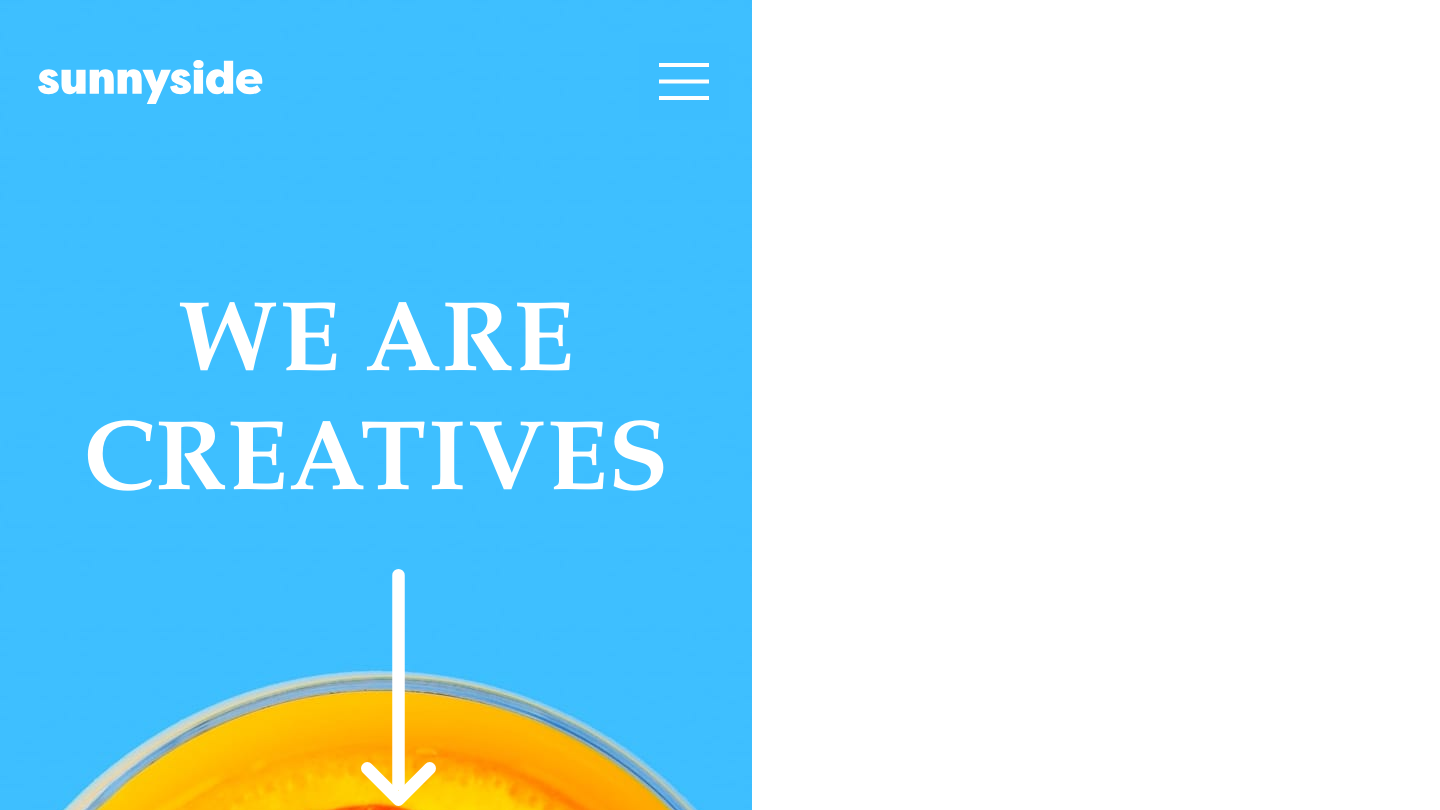
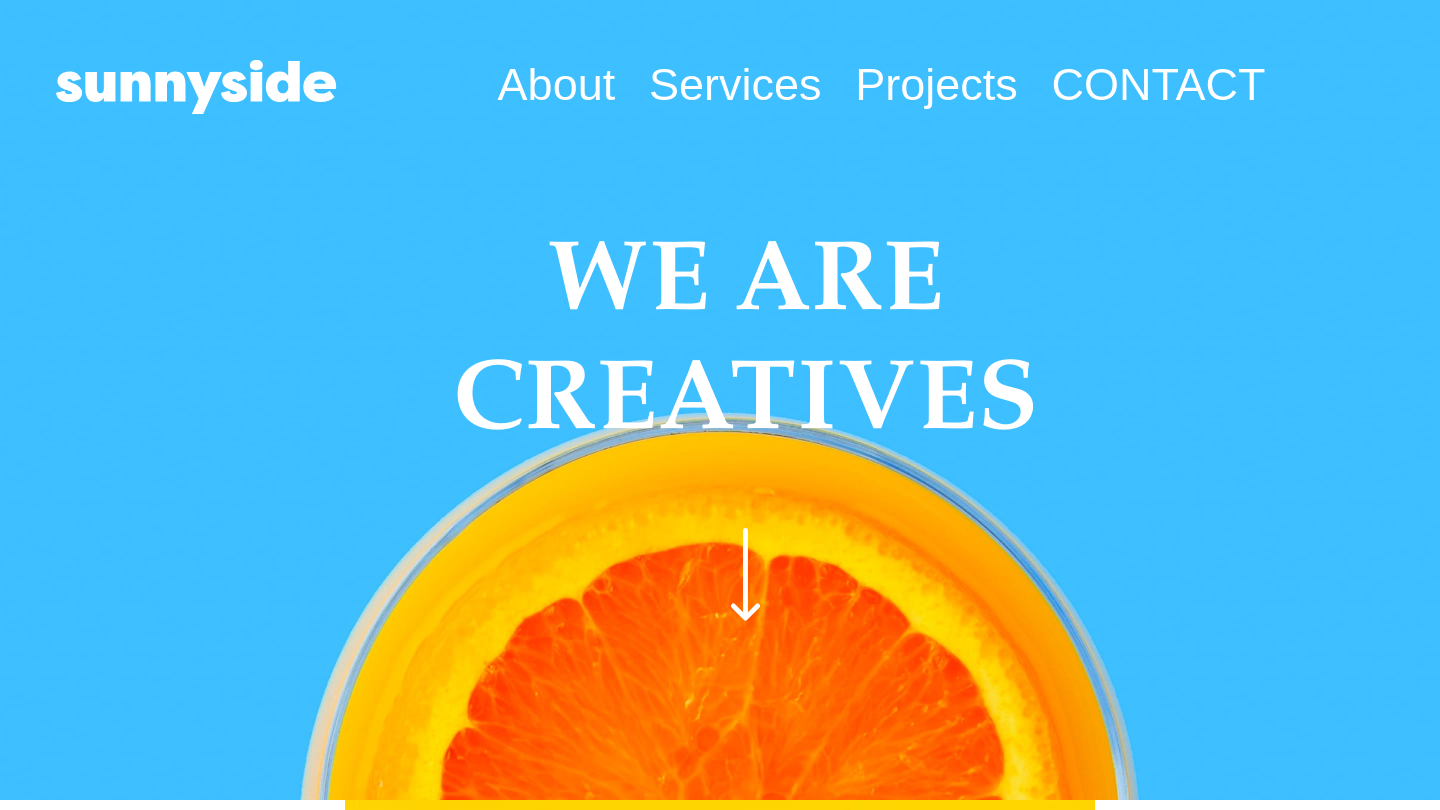
Before and after one commit to SapinSobre/sunny-side-agency, a website: page index.html in a window 1280 px wide. Shown: the top 810 px of the page, 1440 px wide, since content can reach past the window. Drawn offline with Linux system fonts and the light colour scheme.

Commit message:
desktop header

```diff
--- a/style.css
+++ b/style.css
@@ -3,6 +3,25 @@
 /*photography text*/
 /*footer*/
 /*--------------------Neutral----------------------------*/
+@media only screen and (min-width: 376px) and (max-width: 1600px) {
+  body {
+    width: 1440px;
+    height: auto;
+  }
+  body .main {
+    width: 100%;
+    height: auto;
+  }
+  body .main .header {
+    height: auto;
+  }
+  body .main .header .header_nav .header_nav_hamburgerIcon {
+    background-color: red;
+  }
+  body .main .header .header_nav .header_nav_list {
+    width: 50%;
+  }
+}
 body {
   margin: 0;
   padding: 0;
@@ -27,10 +46,10 @@ body .main .header {
   display: grid;
   grid-template-rows: 30% 70%;
   grid-template-columns: 100%;
-  grid-template-areas: "logo" "navbar";
+  grid-template-areas: "logobar" "navbar";
 }
 body .main .header .header_logo {
-  grid-area: logo;
+  grid-area: logobar;
   position: relative;
   width: 30%;
   padding: 60px 0 0 5%;
@@ -75,7 +94,6 @@ body .main .header .header_nav .header_nav_list {
   margin: -80px 6% 33% 10%;
   background-color: #fffbfb;
   opacity: 1;
-  color: #5a636c;
   text-transform: capitalize;
   text-align: center;
   position: absolute;
@@ -89,8 +107,8 @@ body .main .header .header_nav .header_nav_list .header_nav_list_link {
   list-style-type: none;
   text-transform: capitalize;
 }
-body .main .header .header_nav .header_nav_list .header_nav_list_link .header_nav_list_link_a .header_nav_list_link_a_p {
-  color: #5a636c;
+body .main .header .header_nav .header_nav_list .header_nav_list_link .header_nav_list_link_a {
+  color: red;
 }
 body .main .header .header_nav .header_nav_list .header_nav_list_link:nth-child(1) .header_nav_list_link_a {
   text-decoration: none;
@@ -104,11 +122,13 @@ body .main .header .header_nav .header_nav_list .header_nav_list_link:nth-child(
 body .main .header .header_nav .header_nav_list .header_nav_list_link:nth-child(4) .header_nav_list_link_a {
   text-decoration: none;
 }
-body .main .header .header_nav .header_nav_list .header_nav_list_link:nth-child(4) .header_nav_list_link_a .header_nav_list_link_a_p {
-  text-transform: uppercase;
+body .main .header .header_nav .header_nav_list .header_nav_list_link:nth-child(4) .header_nav_list_link_a:hover > .header_nav_list_link_a_p {
   padding: 25px 30px 25px 30px;
   background-color: #fad400;
   border-radius: 50%;
+}
+body .main .header .header_nav .header_nav_list .header_nav_list_link:nth-child(4) .header_nav_list_link_a .header_nav_list_link_a_p {
+  text-transform: uppercase;
 }
 body .main .header .header_nav .header_nav_text {
   grid-area: navList;
@@ -121,7 +141,6 @@ body .main .header .header_nav .header_nav_text {
 }
 body .main .header .header_nav .header_nav_text .header_nav_text_slogan {
   grid-area: slogan;
-  stroke: 1px solid red;
   text-transform: uppercase;
   font-size: 5.5em;
   color: white;
@@ -287,5 +306,60 @@ body .main .footer .footer_copyright .footer_copyright_iconmenu {
   padding-bottom: 200px;
   margin-top: -50px;
 }
+@media only screen and (min-width: 376px) and (max-width: 1600px) {
+  body {
+    width: 1440px;
+    height: auto;
+  }
+  body .main {
+    width: 100%;
+    height: auto;
+  }
+  body .main .header {
+    width: 100%;
+    background-image: url("./images/desktop/image-header.jpg");
+    background-size: 100% auto;
+    height: 800px;
+    grid-template-rows: 100%;
+    grid-template-columns: 30% 70%;
+    grid-template-areas: "logobar navbar";
+  }
+  body .main .header .header_logo {
+    width: 65%;
+    margin-left: 8%;
+  }
+  body .main .header .header_nav {
+    display: flex;
+    flex-direction: column-reverse;
+  }
+  body .main .header .header_nav .header_nav_hamburgerIcon {
+    display: none;
+  }
+  body .main .header .header_nav .header_nav_check {
+    display: none;
+  }
+  body .main .header .header_nav .header_nav_list {
+    width: 60%;
+    background-color: transparent;
+    display: flex;
+    flex-direction: row;
+    justify-content: space-between;
+    margin-top: -500px;
+    margin-left: 2%;
+  }
+  body .main .header .header_nav .header_nav_list .header_nav_list_link .header_nav_list_link_a .header_nav_list_link_a_p {
+    color: white;
+  }
+  body .main .header .header_nav .header_nav_text {
+    margin-left: -45%;
+  }
+  body .main .header .header_nav .header_nav_text .header_nav_text_slogan {
+    margin-left: 5%;
+  }
+  body .main .header .header_nav .header_nav_text .header_nav_text_arrow {
+    width: 2%;
+    margin-left: 3.5%;
+  }
+}
 
 /*# sourceMappingURL=style.css.map */
```
